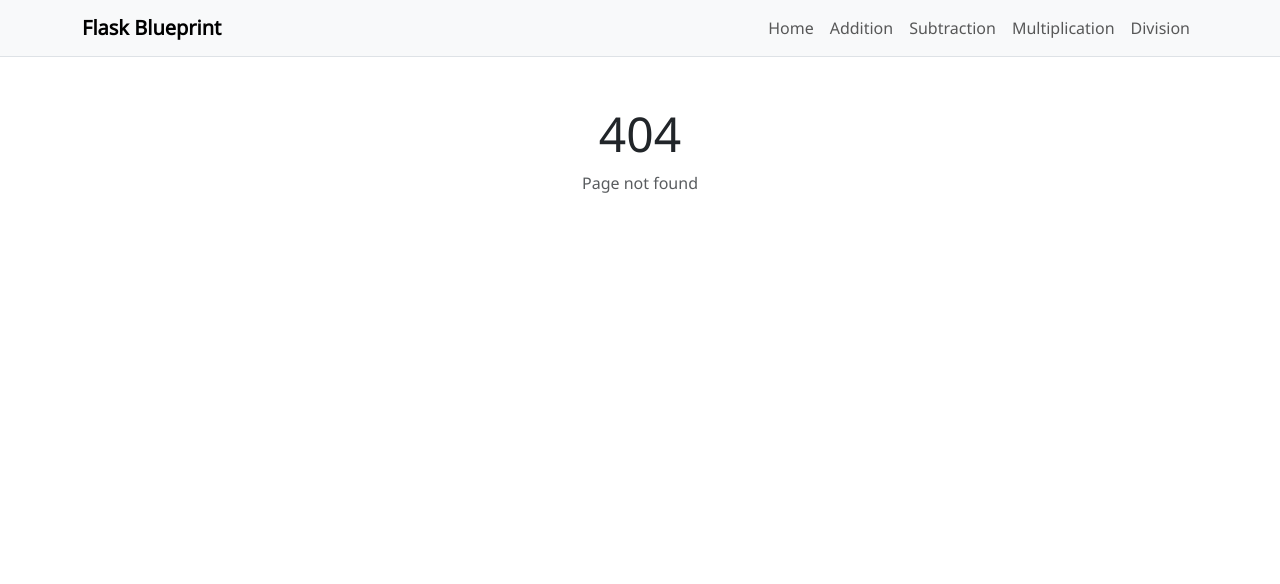
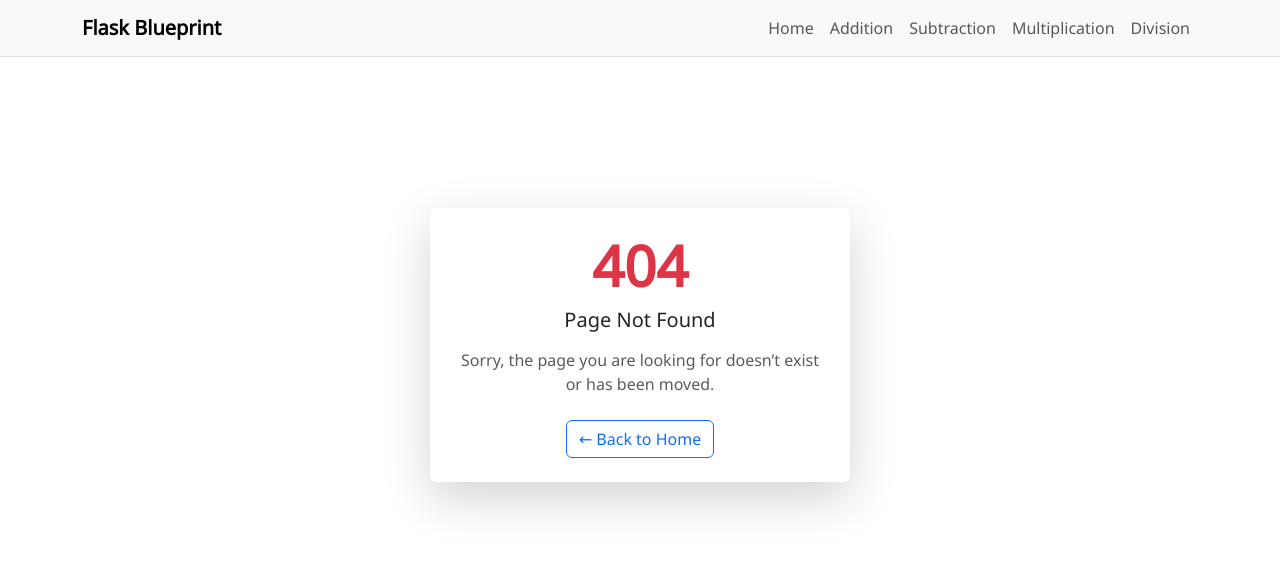
Before and after one commit to padiks/flask-blueprint, a Flask app: template templates/404.html in a window 1280 px wide. Shown: the top 584 px of the page. Run offline with Flask 3, Linux system fonts and the light colour scheme; the template is opened without the code that fills it, so the values that code supplies are empty.

Commit message:
Add files via upload

```diff
--- a/templates/404.html
+++ b/templates/404.html
@@ -2,8 +2,19 @@
 {% extends "base.html" %}
 
 {% block content %}
-<div class="text-center">
-    <h1 class="display-5">404</h1>
-    <p class="text-muted">Page not found</p>
+<div class="d-flex justify-content-center align-items-center" style="min-height: 60vh;">
+    <div class="card shadow-lg border-0" style="max-width: 420px;">
+        <div class="card-body text-center p-4">
+            <h1 class="display-4 fw-bold text-danger mb-2">404</h1>
+            <h5 class="mb-3">Page Not Found</h5>
+            <p class="text-muted mb-4">
+                Sorry, the page you are looking for doesn’t exist or has been moved.
+            </p>
+
+            <a href="{{ url_for('home.index') }}" class="btn btn-outline-primary">
+                ← Back to Home
+            </a>
+        </div>
+    </div>
 </div>
 {% endblock %}
```
